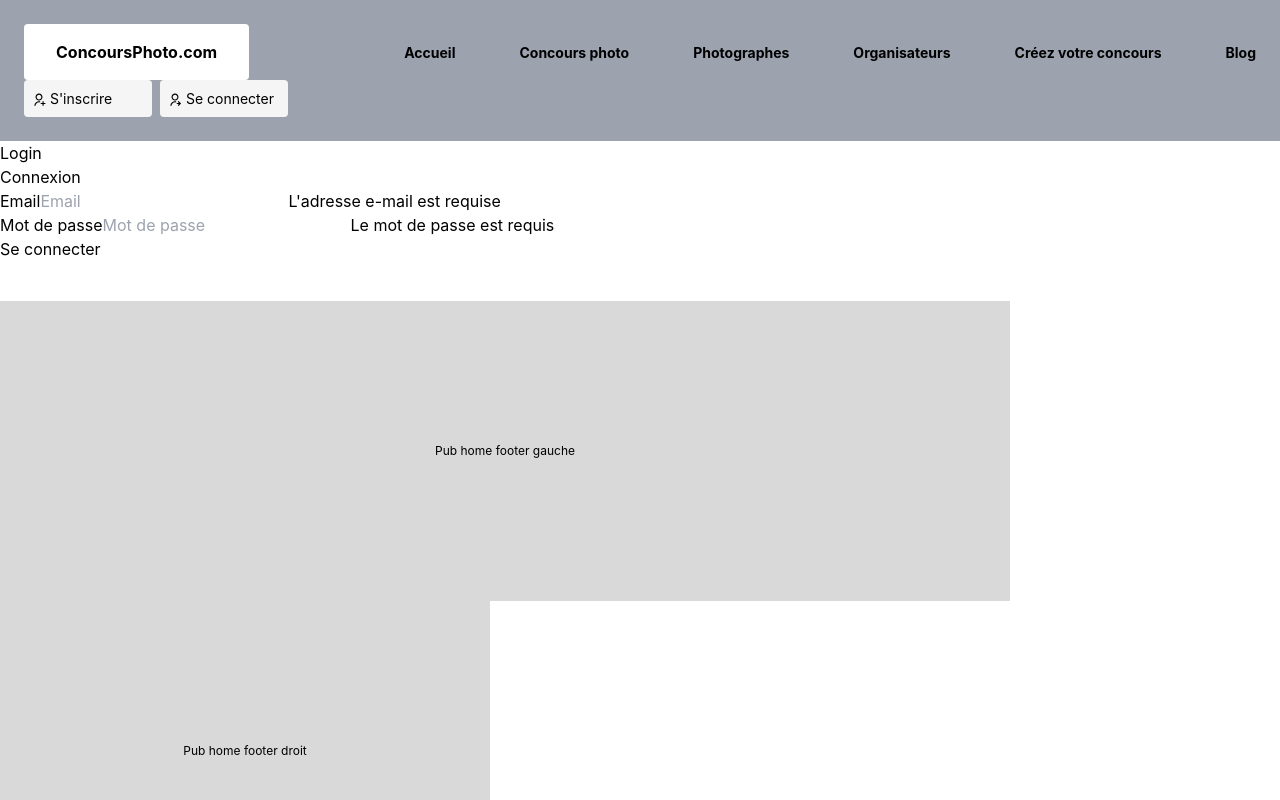
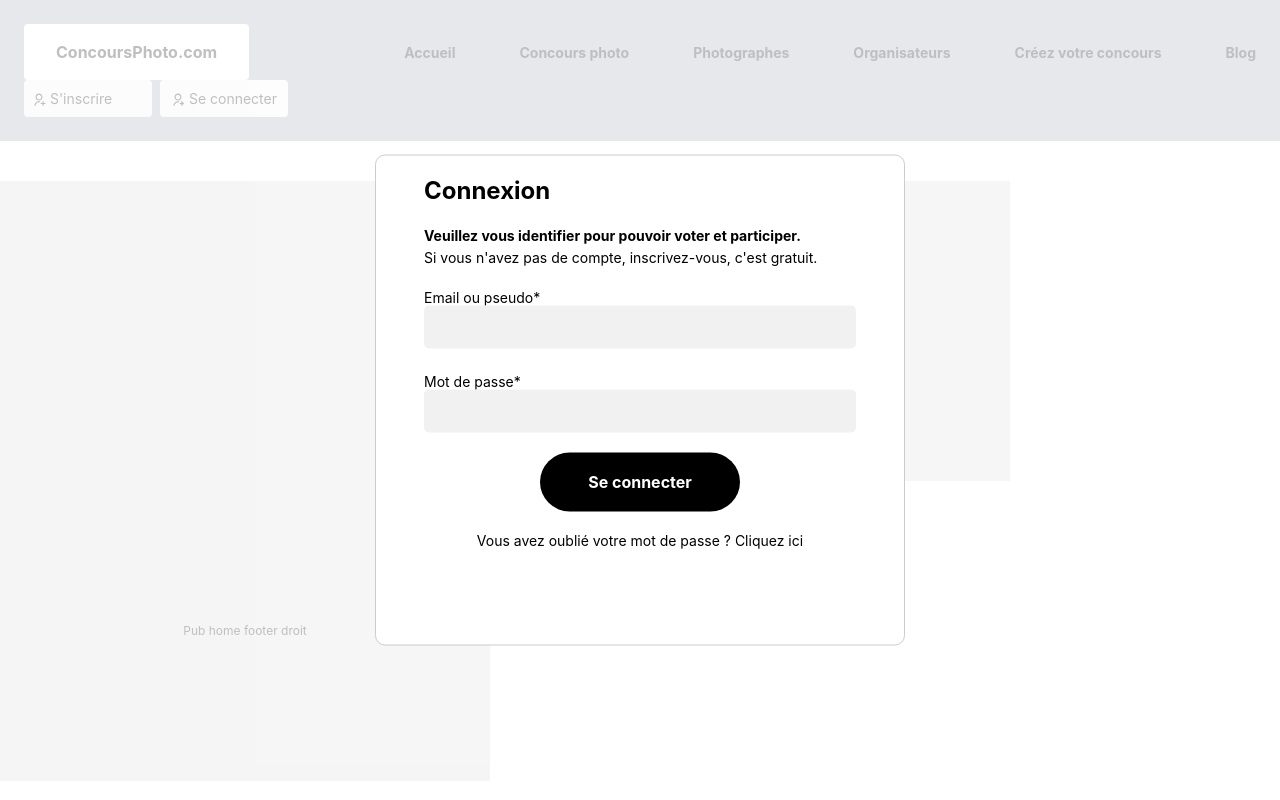
Before and after one commit to ArthurSerenne/ConcoursPhoto-Front, a React (Create React App) app: page /login in a window 1280 px wide. Both pictures are taken after a click on the button "Se connecter". Shown: the top 800 px of the page. Built offline with nearby package versions, Linux system fonts and the light colour scheme.

Commit message:
UPD : Login Style
UPD : Login Style

```diff
--- a/src/App.jsx
+++ b/src/App.jsx
@@ -4,7 +4,6 @@ import Navbar from './components/Navbar';
 import Footer from './components/Footer';
 import ViewContest from './pages/ViewContest';
 import ListContest from './pages/ListContest';
-import Login from './pages/Login';
 import Register from './pages/Register';
 import Home from './pages/Home';
 
@@ -16,7 +15,6 @@ const App = () => {
         <Route path="/" element={<Home />} />
         <Route path="/concours-photo" element={<ListContest />} />
         <Route path="/concours-photo/:id" element={<ViewContest />} />
-        <Route path="/login" element={<Login />} />
         <Route path="/register" element={<Register />} />
       </Routes>
       <Footer />
--- a/src/components/LoginForm.jsx
+++ b/src/components/LoginForm.jsx
@@ -1,4 +1,5 @@
 import React from 'react';
+import { useNavigate } from 'react-router-dom';
 import { Formik, Form, Field, ErrorMessage } from 'formik';
 import * as Yup from 'yup';
 import axios from 'axios';
@@ -14,8 +15,9 @@ const LoginSchema = Yup.object().shape({
     .required('Le mot de passe est requis'),
 });
 
-const LoginForm = () => {
+const LoginForm = ({ closeModal }) => {
   const { login } = useAuth();
+  const navigate = useNavigate();
   const handleSubmit = async (values, { setSubmitting, setErrors }) => {
     try {
       const response = await axiosInstance.post(
@@ -29,8 +31,9 @@ const LoginForm = () => {
       const token = response.data.token;
       localStorage.setItem('jwt', token);
       login();
-      // Redirigez l'utilisateur vers la page souhaitée après l'authentification réussie.
       console.log(response);
+      closeModal();
+      navigate('/');
     } catch (err) {
       setErrors({
         form: "Erreur d'authentification. Veuillez vérifier vos identifiants.",
@@ -49,19 +52,21 @@ const LoginForm = () => {
     >
       {({ isSubmitting }) => (
         <Form>
-          <h1>Connexion</h1>
           <ErrorMessage name="form" component="p" />
           <div>
-            <label htmlFor="email">Email</label>
-            <Field type="email" name="email" placeholder="Email" />
+            <label className='not-italic font-normal text-sm leading-[17px] flex items-center text-black ml-7' htmlFor="email">Email ou pseudo*</label>
+            <Field className='bg-[#f1f1f1] rounded-[5px] w-[432px] h-[43px]' type="email" name="email" />
+            <br />
             <ErrorMessage name="email" component="span" />
           </div>
+          <br />
           <div>
-            <label htmlFor="password">Mot de passe</label>
-            <Field type="password" name="password" placeholder="Mot de passe" />
+            <label className='not-italic font-normal text-sm leading-[17px] flex items-center text-black ml-7' htmlFor="password">Mot de passe*</label>
+            <Field className='bg-[#f1f1f1] rounded-[5px] w-[432px] h-[43px]' type="password" name="password" />
+            <br />
             <ErrorMessage name="password" component="span" />
           </div>
-          <button type="submit" disabled={isSubmitting}>
+          <button className='bg-[#000000] rounded-[44px] mt-5 not-italic font-bold w-[200px] h-[59px] text-base leading-[19px] text-white' type="submit" disabled={isSubmitting}>
             Se connecter
           </button>
         </Form>
--- a/src/components/Navbar.jsx
+++ b/src/components/Navbar.jsx
@@ -7,17 +7,46 @@ import {
   RiCloseLine,
 } from 'react-icons/ri';
 import { useAuth } from './AuthContext';
+import Modal from 'react-modal';
+import Login from '../pages/Login';
+
+const customStyles = {
+  content: {
+    top: '50%',
+    left: '50%',
+    right: 'auto',
+    bottom: 'auto',
+    marginRight: '-50%',
+    transform: 'translate(-50%, -50%)',
+    background: '#FFFFFF',
+    borderRadius: '10px',
+    width: '530px',
+    height: '491px',
+  },
+};
+
+Modal.setAppElement('#root');
 
 const Navbar = () => {
   const [isMenuOpen, setIsMenuOpen] = useState(false);
+  const [isLoginModalOpen, setIsLoginModalOpen] = useState(false);
 
   const toggleMenu = () => {
     setIsMenuOpen(!isMenuOpen);
   };
 
+  const openLoginModal = () => {
+    setIsLoginModalOpen(true);
+  };
+
+  const closeLoginModal = () => {
+    setIsLoginModalOpen(false);
+  };
+
   const { isAuthenticated, logout } = useAuth();
 
   return (
+    <>
       <nav className="left-0 top-0 w-full bg-gray-400">
         <div className="mx-auto flex flex-wrap items-center justify-between p-6 sm:max-w-screen-sm md:max-w-screen-md lg:max-w-screen-lg xl:max-w-screen-xl 2xl:max-w-screen-2xl">
           <a
@@ -35,12 +64,12 @@ const Navbar = () => {
                 >
                   <RiUserAddLine /> <span>S'inscrire</span>
                 </Link>
-              <Link
-                to="/login"
+                <button
+                  onClick={openLoginModal}
                   className="w-32 justify-between rounded bg-neutral-100 px-2 py-2.5 text-sm"
                 >
                   <RiUserSharedLine /> <span>Se connecter</span>
-              </Link>
+                </button>
               </>
             )}
             {isAuthenticated && (
@@ -117,6 +146,15 @@ const Navbar = () => {
           </div>
         </div>
       </nav>
+      <Modal
+        isOpen={isLoginModalOpen}
+        onRequestClose={closeLoginModal}
+        style={customStyles}
+        contentLabel="Login Modal"
+      >
+        <Login closeModal={closeLoginModal} />
+      </Modal>
+    </>
   );
 };
 
--- a/src/pages/Login.jsx
+++ b/src/pages/Login.jsx
@@ -1,11 +1,16 @@
 import React from 'react';
 import LoginForm from '../components/LoginForm';
 
-const Login = () => {
+const Login = ({ closeModal }) => {
   return (
-    <div className="Login">
-      <h1>Login</h1>
-      < LoginForm />
+    <div className="text-center">
+      <div className='mb-5'>
+      <h1 className='not-italic font-bold text-text-2xl leading-[29px] flex items-center text-black mb-5 ml-7'>Connexion</h1>
+        <p className='not-italic font-bold text-sm leading-[22px] flex items-center text-black ml-7'>Veuillez vous identifier pour pouvoir voter et participer.</p>
+        <p className='not-italic font-normal text-sm leading-[22px] flex items-center text-black ml-7'>Si vous n'avez pas de compte, inscrivez-vous, c'est gratuit.</p>
+      </div>
+      <LoginForm closeModal={closeModal} />
+      <p className='not-italic font-normal text-sm mt-5 leading-[17px] text-black'>Vous avez oublié votre mot de passe ? Cliquez ici</p>
     </div>
   );
 };
```
Lines whose indentation alone changed are shown as unchanged.
